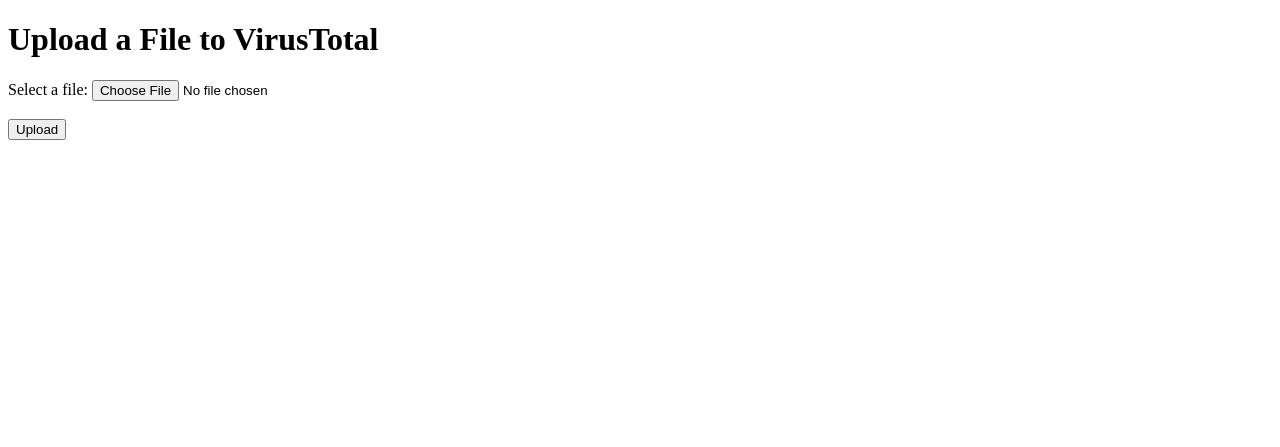
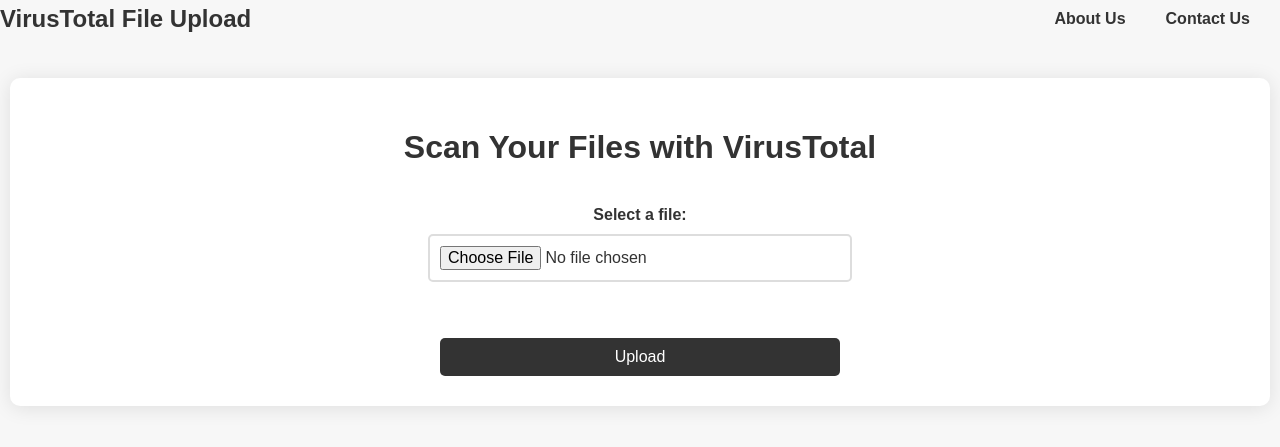
Before and after one commit to Med16-11/VirusChecker, a Flask app: page / in a window 1280 px wide. Shown: the top 447 px of the page. Run offline with Flask 3, Linux system fonts and the light colour scheme.

Commit message:
updated home.html  page

```diff
--- a/templates/home.html
+++ b/templates/home.html
@@ -1,14 +1,121 @@
 <!DOCTYPE html>
 <html>
 <head>
-	<title>Upload a File</title>
+	<title>VirusTotal File Upload</title>
+	<style>
+		body {
+			font-family: Arial, sans-serif;
+			background-color: #f7f7f7;
+			margin: 0;
+			padding: 0;
+		}
+	.container {
+		max-width: 1200px;
+		margin: 0 auto;
+		padding: 30px;
+		background-color: #fff;
+		border-radius: 10px;
+		box-shadow: 0px 2px 20px rgba(0,0,0,0.1);
+	}
+
+	header {
+		display: flex;
+		align-items: center;
+		justify-content: space-between;
+		margin-bottom: 40px;
+	}
+
+	.logo {
+		font-size: 24px;
+		font-weight: bold;
+		color: #333;
+		text-decoration: none;
+	}
+
+	.navbar {
+		display: flex;
+		align-items: center;
+		font-size: 16px;
+		font-weight: bold;
+		color: #333;
+		text-decoration: none;
+	}
+
+	.navbar a {
+		padding: 10px;
+		margin-right: 20px;
+		color: #333;
+		text-decoration: none;
+		transition: color 0.2s ease;
+	}
+
+	.navbar a:hover {
+		color: #555;
+	}
+
+	h1 {
+		text-align: center;
+		margin-bottom: 40px;
+		color: #333;
+	}
+
+	form {
+		display: flex;
+		flex-direction: column;
+		align-items: center;
+	}
+
+	label {
+		font-weight: bold;
+		margin-bottom: 10px;
+		color: #333;
+	}
+
+	input[type="file"] {
+		padding: 10px;
+		border-radius: 5px;
+		border: 2px solid #ddd;
+		background-color: #fff;
+		font-size: 16px;
+		color: #333;
+		cursor: pointer;
+		width: 100%;
+		max-width: 400px;
+		margin-bottom: 20px;
+	}
+
+	input[type="submit"] {
+		padding: 10px;
+		border-radius: 5px;
+		border: none;
+		background-color: #333;
+		font-size: 16px;
+		color: #fff;
+		cursor: pointer;
+		width: 100%;
+		max-width: 400px;
+	}
+
+	input[type="submit"]:hover {
+		background-color: #555;
+	}
+</style>
 </head>
 <body>
-	<h1>Upload a File to VirusTotal</h1>
-	<form method="post" enctype="multipart/form-data" action="{{ url_for('results') }}">
-		<label for="file">Select a file:</label>
-		<input type="file" name="file" id="file"><br><br>
-		<input type="submit" value="Upload">
-	</form>
+	<header>
+		<a href="#" class="logo">VirusTotal File Upload</a>
+		<nav class="navbar">
+			<a href="#">About Us</a>
+			<a href="#">Contact Us</a>
+		</nav>
+	</header>
+	<div class="container">
+		<h1>Scan Your Files with VirusTotal</h1>
+		<form method="post" enctype="multipart/form-data" action="{{ url_for('results') }}">
+			<label for="file">Select a file:</label>
+			<input type="file" name="file" id="file"><br><br>
+			<input type="submit" value="Upload">
+		</form>
+	</div>
 </body>
 </html>
```
